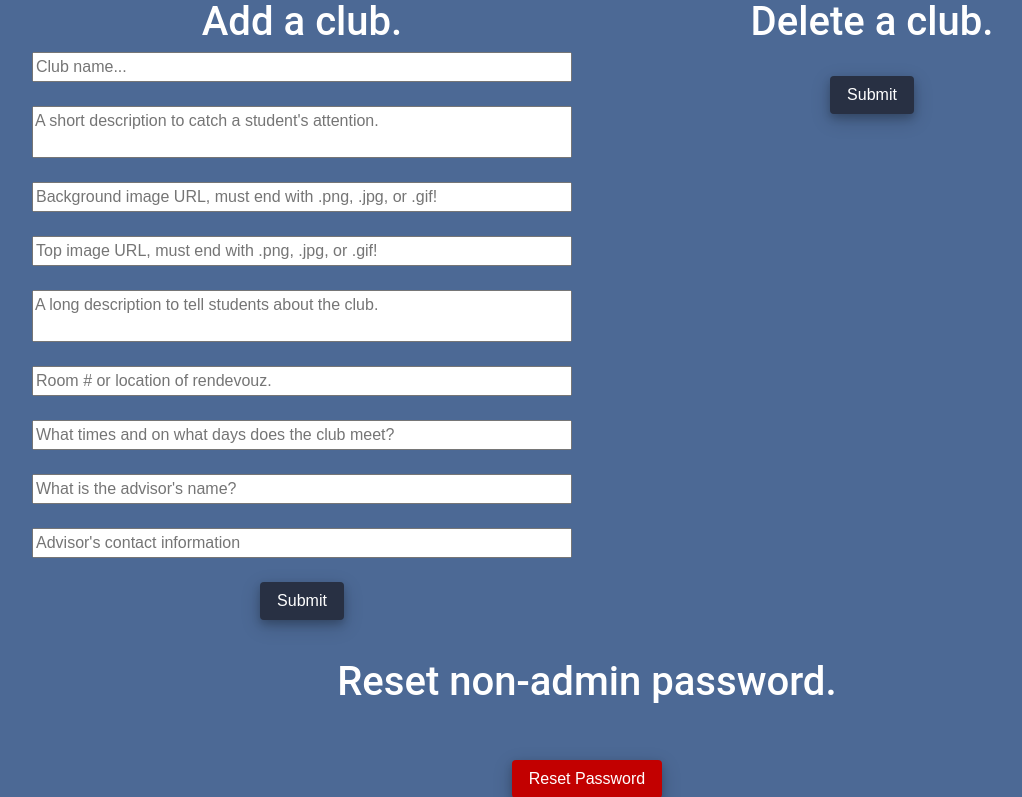
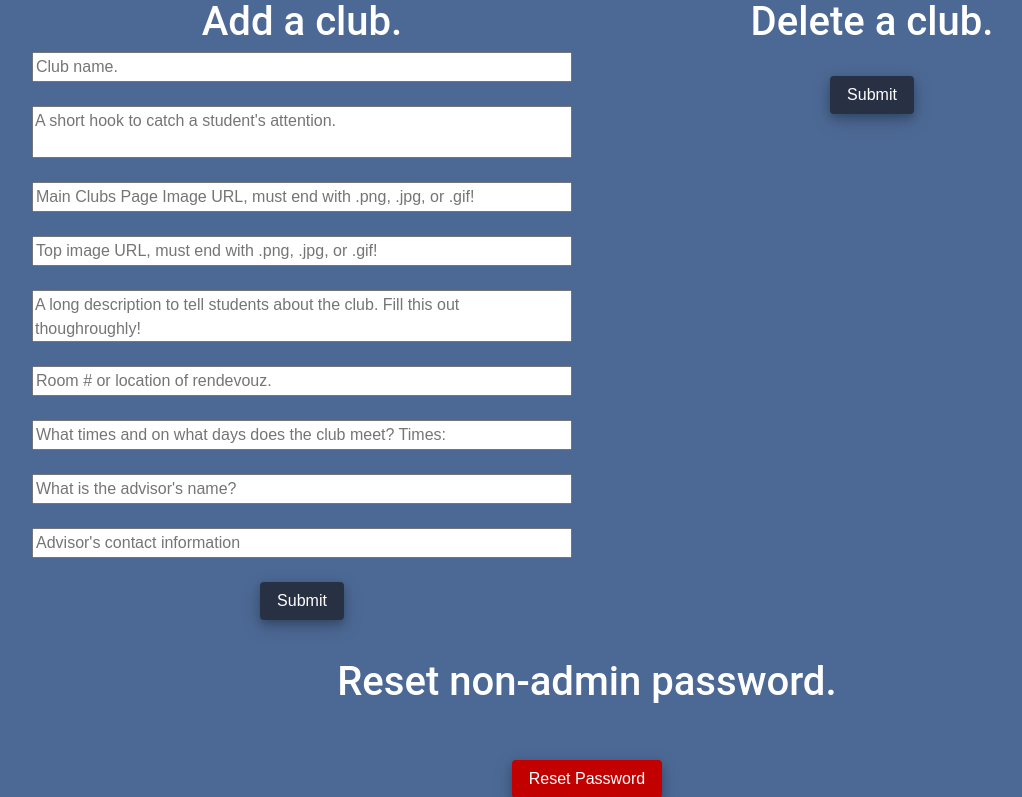
Before and after one commit to stavcorcos/Fullstack-HHSClubs, a PHP site: page /edit.php in a window 1280 px wide. Shown: the top 797 px of the page, without its empty margins (53-1075 px from the left). Run offline with PHP 8.4, Linux system fonts and the light colour scheme; the visitor is signed in with stand-in values (Sample User, id 1); data that the repository does not hold is empty; some libraries are stand-ins or nearby versions.

Commit message:
Made form more user friendly

```diff
--- a/edit.php
+++ b/edit.php
@@ -39,13 +39,13 @@ $results = $conn->query($query);
 <div class = "col-xl-6 col-lg-6 col-md-7 col-sm-12">
     <h1 style = "text-align: center; color: white;"> Add a club. </h1>
     <form style = "text-align: center;"action = "insert.php" method="post">
-        <input placeholder = "Club name..." style = "width: 100%;" type = "text" required name="name"><br><br>
-        <textarea row="1" id="text" placeholder = "A short description to catch a student's attention." style = "width: 100%; resize: none; overflow: hidden; outline: none;" type = "text" required name="shortDesc"></textarea><br><br>
-        <input pattern="(?:([^:/?#]+):)?(?://([^/?#]*))?([^?#]*\.(?:jpg|gif|png|jpeg))(?:\?([^#]*))?(?:#(.*))?" placeholder = "Background image URL, must end with .png, .jpg, or .gif!" style = "width: 100%;" type = "text" required name="icon"><br><br>
-        <input pattern="(?:([^:/?#]+):)?(?://([^/?#]*))?([^?#]*\.(?:jpg|gif|png|jpeg))(?:\?([^#]*))?(?:#(.*))?" placeholder = "Top image URL, must end with .png, .jpg, or .gif!" style = "width: 100%;" type = "text" required name="left"><br><br>
-        <textarea row="1" id="texttwo" placeholder = "A long description to tell students about the club." style = "width: 100%; resize: none; overflow: hidden; outline: none;" type = "text" required name="longDesc"></textarea><br><br>
+        <input placeholder = "Club name." style = "width: 100%;" type = "text" required name="name"><br><br>
+        <textarea row="1" id="text" placeholder = "A short hook to catch a student's attention." style = "width: 100%; resize: none; overflow: hidden; outline: none;" type = "text" required name="shortDesc"></textarea><br><br>
+        <div data-tip="Right click on an image, click 'Open image in new tab', and copy paste that link. If you want to upload your own image, do so on another site and follow these instructions (sites like imgur or imgbb)."><input pattern="(?:([^:/?#]+):)?(?://([^/?#]*))?([^?#]*\.(?:jpg|gif|png|jpeg))(?:\?([^#]*))?(?:#(.*))?" placeholder = "Main Clubs Page Image URL, must end with .png, .jpg, or .gif!" style = "width: 100%;" type = "text" required name="icon"></div><br>
+        <div data-tip="Right click on an image, click 'Open image in new tab', and copy paste that link. If you want to upload your own image, do so on another site and follow these instructions (sites like imgur or imgbb)."><input pattern="(?:([^:/?#]+):)?(?://([^/?#]*))?([^?#]*\.(?:jpg|gif|png|jpeg))(?:\?([^#]*))?(?:#(.*))?" placeholder = "Top image URL, must end with .png, .jpg, or .gif!" style = "width: 100%;" type = "text" required name="left"></div><br>
+        <textarea row="1" id="texttwo" placeholder = "A long description to tell students about the club. Fill this out thoughroughly!" style = "width: 100%; resize: none; overflow: hidden; outline: none;" type = "text" required name="longDesc"></textarea><br><br>
         <input placeholder = "Room # or location of rendevouz." style = "width: 100%;" type = "text" required name="room"><br><br>
-        <input placeholder = "What times and on what days does the club meet?" style = "width: 100%;" type = "text" required name="times"><br><br>
+        <input placeholder = "What times and on what days does the club meet? Times: " style = "width: 100%;" type = "text" required name="times"><br><br>
         <input placeholder = "What is the advisor's name?" style = "width: 100%;" type = "text" required name="advisor"><br><br>
         <input placeholder = "Advisor's contact information" style = "width: 100%;" type = "email" required name="email"><br><br>
         <input  class = "btn btn-md btn-submit-custom" type="submit">
--- a/style.css
+++ b/style.css
@@ -81,7 +81,49 @@
     padding-left: 0px;
 }
 
+[data-tip] {
+	position:relative;
 
+}
+[data-tip]:before {
+	content:'';
+	/* hides the tooltip when not hovered */
+	display:none;
+	content:'';
+	border-left: 5px solid transparent;
+	border-right: 5px solid transparent;
+	border-bottom: 5px solid #1a1a1a;
+	position:absolute;
+	top:30px;
+	left:50%;
+	z-index:8;
+	font-size:0;
+	line-height:0;
+	width:0;
+	height:0;
+}
+[data-tip]:after {
+	display:none;
+	content:attr(data-tip);
+	position:absolute;
+	top:35px;
+	left:0px;
+	padding:5px 8px;
+	background:#1a1a1a;
+	color:#fff;
+    z-index:9;
+    width: 100%;
+	font-size: 0.75em;
+	line-height:18px;
+	-webkit-border-radius: 3px;
+	-moz-border-radius: 3px;
+	border-radius: 3px;
+	word-wrap:normal;
+}
+[data-tip]:hover:before,
+[data-tip]:hover:after {
+	display:block;
+}
 
 .desc-list li:before {
     content: "•";
```
